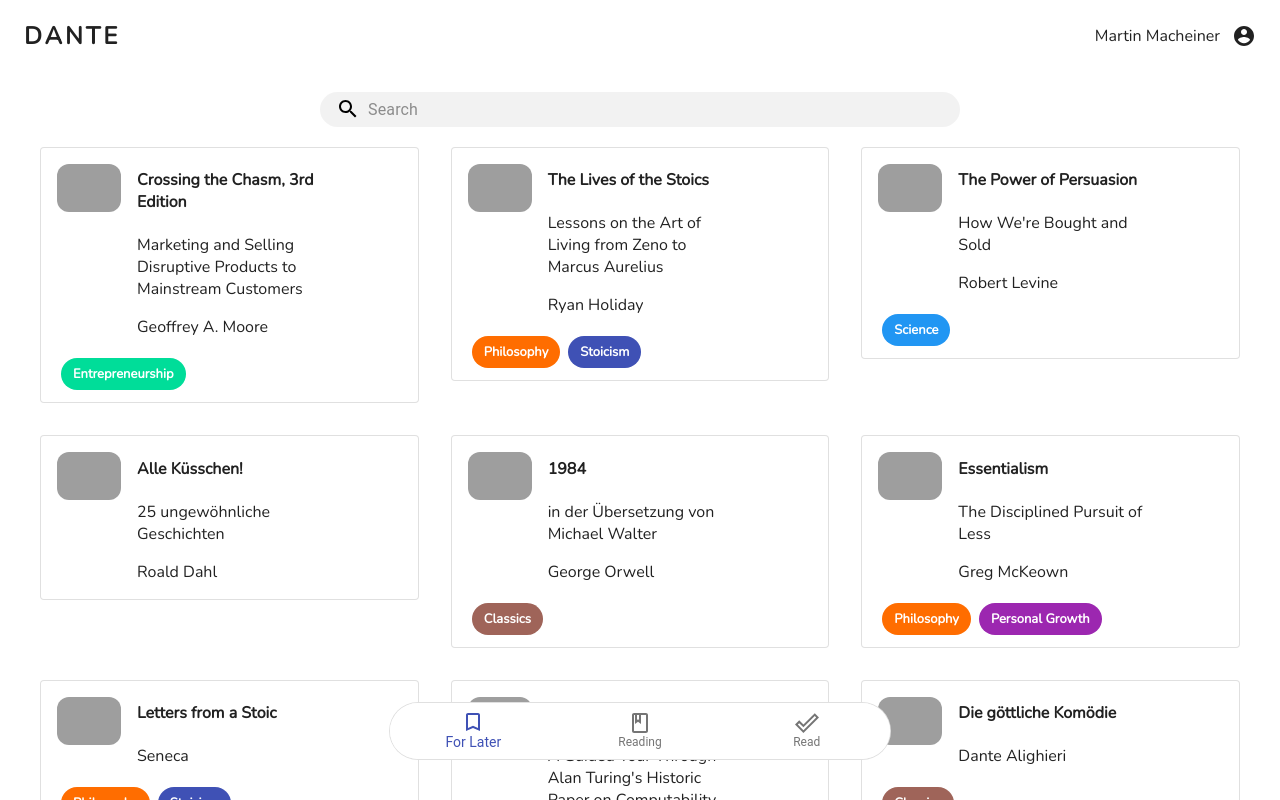
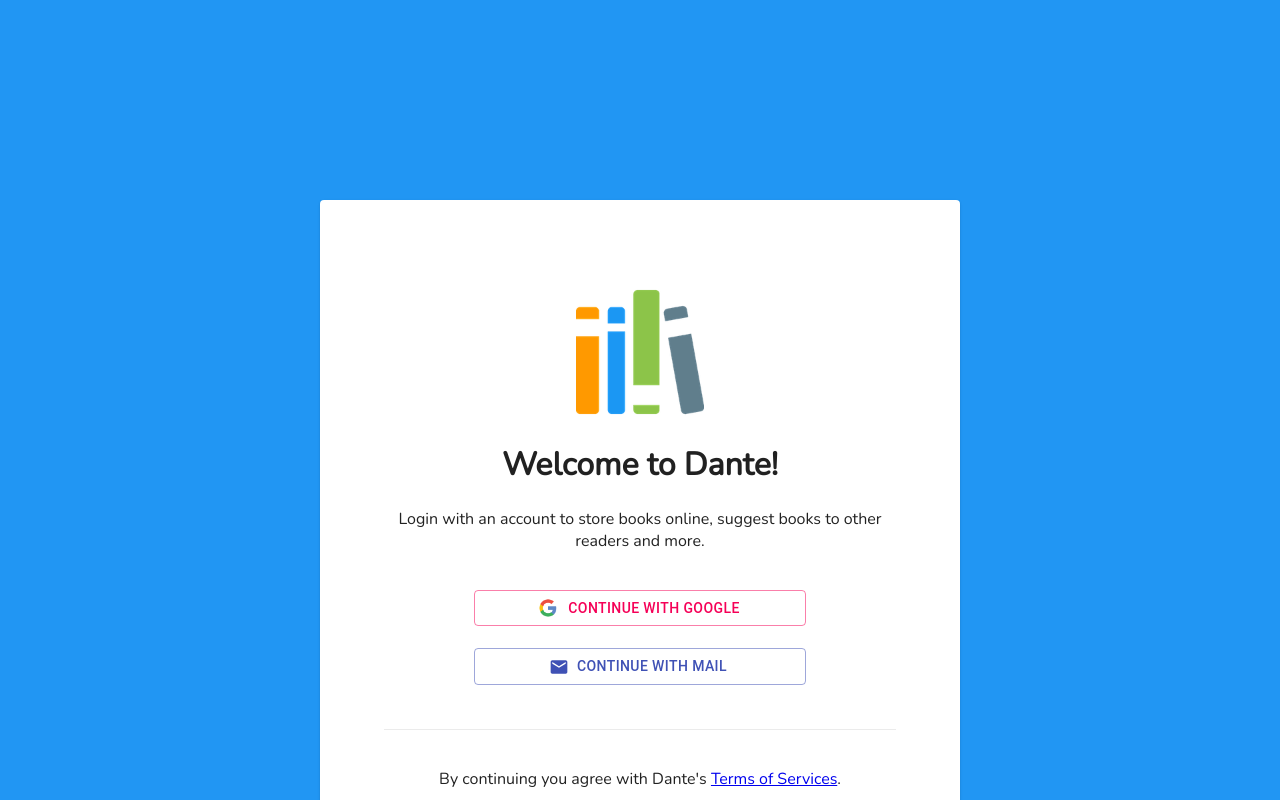
Before and after one commit to shockbytes/DanteWeb, a React (Create React App) app: page /#/login in a window 1280 px wide. Shown: the top 800 px of the page. Built offline with nearby package versions, Linux system fonts and the light colour scheme; grey boxes are pictures that could not be loaded.

Commit message:
Add login page

```diff
--- a/public/404.html
+++ b/public/404.html
@@ -55,7 +55,7 @@
         #message a {
             display: block;
             text-align: center;
-            background: #039be5;
+            background: #2196f3;
             text-transform: uppercase;
             text-decoration: none;
             color: white;
--- a/src/App.js
+++ b/src/App.js
@@ -1,18 +1,20 @@
 import {Component} from 'react'
-import {BrowserRouter, Switch, Route} from "react-router-dom";
+import {BrowserRouter, Switch, Route, HashRouter} from "react-router-dom";
 import MainPage from "./components/main/MainPage";
 import TermsPage from "./components/terms/TermsPage";
+import LoginPage from "./components/login/LoginPage";
 
 class App extends Component {
 
     render() {
         return (
-            <BrowserRouter>
+            <HashRouter>
                 <Switch>
                     <Route exact path="/" component={MainPage}/>
+                    <Route exact path="/login" component={LoginPage}/>
                     <Route exact path="/terms" component={TermsPage}/>
                 </Switch>
-            </BrowserRouter>
+            </HashRouter>
         )
     }
 }
--- /dev/null
+++ b/src/components/login/LoginPage.css
@@ -0,0 +1,14 @@
+.background {
+    position: fixed;
+    width: 100%;
+    height: 100%;
+    left: 0;
+    top: 0;
+    background-color: #2196f3;
+}
+
+.login_image {
+    margin-top: 24px;
+    width: 128px;
+    height: 128px;
+}
--- /dev/null
+++ b/src/components/login/LoginPage.js
@@ -0,0 +1,53 @@
+import React from "react";
+import {Button, Card, Divider} from "@material-ui/core";
+import MailIcon from '@material-ui/icons/Mail'
+import './LoginPage.css'
+import {Link} from "react-router-dom";
+import {makeStyles} from "@material-ui/core/styles";
+
+const useStyles = makeStyles((theme) => ({
+    loginCard: {
+        textAlign: "center",
+        width: "40%",
+        margin: "200px auto",
+        padding: "64px",
+        [theme.breakpoints.only('xs')]: {
+            width: "90%",
+            padding: "8px",
+        },
+    },
+    loginButton: {
+        width: "65%",
+
+        [theme.breakpoints.down('sm')]: {
+            width: "85%",
+        },
+        [theme.breakpoints.only('xl')]: {
+            width: "40%",
+        },
+    }
+}));
+
+export default function LoginPage() {
+
+    const classes = useStyles();
+    return <div className={"background"}>
+        <Card className={classes.loginCard} variant={"elevation"}>
+            <img className={"login_image"} src={window.location.origin + '/logo192.png'} alt={"Dante Icon"}/>
+            <h1>Welcome to Dante!</h1>
+            <p>Login with an account to store books online, suggest books to other readers and more.</p>
+            <br/>
+            <Button className={classes.loginButton} variant="outlined" color={"secondary"} startIcon={<img width={24} height={24} src={window.location.origin + '/google_icon.png'}/>}>CONTINUE
+                WITH GOOGLE</Button>
+            <br/>
+            <br/>
+            <Button className={classes.loginButton} variant="outlined" color={"primary"} startIcon={<MailIcon />}>CONTINUE
+                WITH MAIL</Button>
+            <br/>
+            <br/>
+            <br/><Divider light/>
+            <br/>
+            <p>By continuing you agree with Dante's <Link to={"/terms"}>Terms of Services</Link>.</p>
+        </Card>
+    </div>
+}
--- a/src/components/main/BookCard.css
+++ b/src/components/main/BookCard.css
@@ -8,9 +8,8 @@
 }
 
 .content {
-    padding-top: 0px;
     float: left;
-    width: 50%;
+    width: 75%;
 }
 
 .labels {
--- a/src/components/main/BookCard.js
+++ b/src/components/main/BookCard.js
@@ -1,4 +1,4 @@
-import {Card, Chip, GridList, GridListTile} from "@material-ui/core";
+import {Card, Chip} from "@material-ui/core";
 import React from "react";
 import './BookCard.css';
 import {makeStyles} from "@material-ui/core/styles";
--- a/src/components/main/MainPage.js
+++ b/src/components/main/MainPage.js
@@ -19,6 +19,8 @@
 import withWidth, { isWidthUp } from '@material-ui/core/withWidth';
 import {indexOfReadingState} from '../api/ReadingState';
 import BookCard from "./BookCard"
+import { useHistory } from 'react-router-dom';
+
 
 const useStyles = makeStyles((theme) => ({
     grow: {
@@ -38,20 +40,20 @@
         fontWeight: 800
     },
     search: {
-        position: 'relative',
         borderRadius: 30,
         backgroundColor: fade("#AAA", 0.15),
         '&:hover': {
             backgroundColor: fade("#AAA", 0.25),
         },
         top: 20,
-        marginRight: "auto",
-        marginLeft: "auto",
-        width: '50%',
+        width: '30%',
+        [theme.breakpoints.down('sm')]: {
+            width: '55%',
+        },
     },
     searchIcon: {
         padding: theme.spacing(0, 2),
-        height: '100%',
+        height: '50%',
         position: 'absolute',
         pointerEvents: 'none',
         display: 'flex',
@@ -67,6 +69,7 @@
         paddingLeft: `calc(1em + ${theme.spacing(4)}px)`,
         transition: theme.transitions.create('width'),
         width: '100%',
+        fontFamily: "Nunito",
         [theme.breakpoints.up('md')]: {
             width: '20ch',
         },
@@ -103,6 +106,7 @@
 }));
 
 function MainPage(props) {
+    const history = useHistory();
     const classes = useStyles();
     const [value, setValue] = React.useState(0);
 
@@ -122,11 +126,28 @@
         return 1;
     }
 
+    /*
+
+     */
     return (
         <div className={classes.grow}>
             <AppBar position="static" color="#FFF" elevation={0}>
                 <Toolbar>
                     <h2 className={classes.header}>DANTE</h2>
+                    <div className={classes.grow}/>
+                    <div className={classes.search}>
+                        <div className={classes.searchIcon}>
+                            <SearchIcon/>
+                        </div>
+                        <InputBase
+                            placeholder="Search"
+                            classes={{
+                                root: classes.inputRoot,
+                                input: classes.inputInput,
+                            }}
+                            inputProps={{'aria-label': 'search'}}
+                        />
+                    </div>
                     <div className={classes.grow}/>
                     <div className={classes.sectionDesktop}>
                         <p className={classes.sectionMobile}>Martin Macheiner</p>
@@ -134,6 +155,7 @@
                             edge="end"
                             aria-label="account of current user"
                             aria-haspopup="true"
+                            onClick={() => history.replace('/login')}
                             color="inherit"
                         >
                             <AccountCircle/>
@@ -141,19 +163,6 @@
                     </div>
                 </Toolbar>
             </AppBar>
-            <div className={classes.search}>
-                <div className={classes.searchIcon}>
-                    <SearchIcon/>
-                </div>
-                <InputBase
-                    placeholder="Search"
-                    classes={{
-                        root: classes.inputRoot,
-                        input: classes.inputInput,
-                    }}
-                    inputProps={{'aria-label': 'search'}}
-                />
-            </div>
             <div className={classes.content}>
                 <GridList className={classes.gridList} cellHeight={"auto"} cols={getGridListCols()} spacing={32}>
                     {bookData.books
```
Also changed, not shown: public/google_icon.png (added), 1 other file (tests, documents, lock files or other folders).
